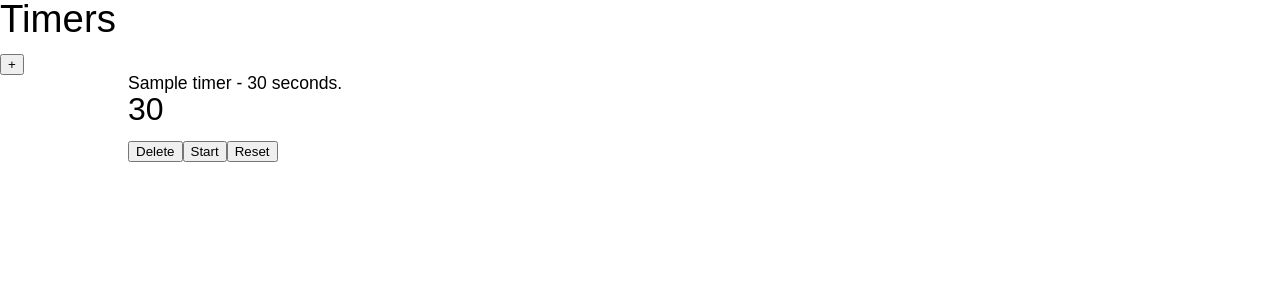
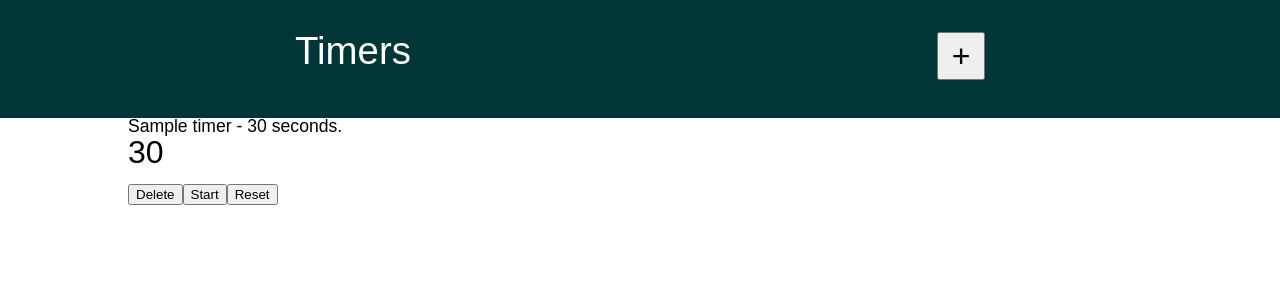
Before and after one commit to riccardopdev/countdown-timers-app, a React (Vite) app: page / in a window 1280 px wide. Shown: the top 300 px of the page. Built offline with nearby package versions, Linux system fonts and the light colour scheme.

Commit message:
Added basic style for the Header

```diff
--- /dev/null
+++ b/src/components/Header.module.css
@@ -0,0 +1,13 @@
+.header {
+  background-color: rgb(var(--dark-bg));
+  color: white;
+  padding: calc(var(--spacing-unit) * 4);
+  display: flex;
+  justify-content: space-around;
+}
+
+.button {
+  width: 3rem;
+  height: 3rem;
+  font-size: 2rem;
+}
--- a/src/components/Header.tsx
+++ b/src/components/Header.tsx
@@ -1,8 +1,12 @@
+import st from './Header.module.css';
+
 const Header = ({ showCreateTimerModal }: HeaderProps) => {
   return (
-    <header>
+    <header className={st.header}>
       <h1>Timers</h1>
-      <button onClick={showCreateTimerModal}>+</button>
+      <button onClick={showCreateTimerModal} className={st.button}>
+        +
+      </button>
     </header>
   );
 };
```
